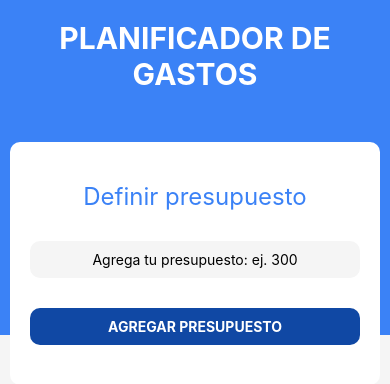
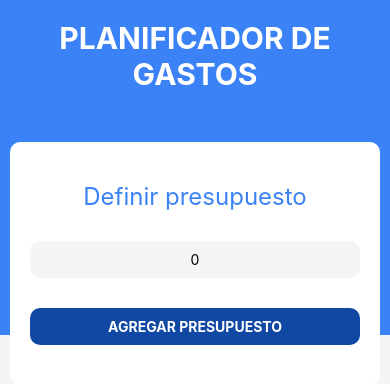
Before and after one commit to RiosAlejandro/App-Planificador-Gastos, a React Native app: screen / in a window 390 px wide. Shown: the top 384 px of the page. Built offline with nearby package versions, Linux system fonts and the light colour scheme.

Commit message:
maquetacion y estilos componente ControlPresupuesto

```diff
--- a/App.tsx
+++ b/App.tsx
@@ -1,14 +1,30 @@
-import React from 'react';
-import { StyleSheet, View } from 'react-native';
+import React, { useState } from 'react';
+import { StyleSheet, View, Alert } from 'react-native';
 import Header from './src/components/Headers';
 import NuevoPresupuesto from './src/components/NuevoPresupuesto';
+import ControlPresupuesto from './src/components/ControlPresupuesto';
 
 function App(): JSX.Element {
+  const [isValidPresupuesto, setIsValidPresupuesto] = useState(false);
+
+  const handleNuevoPresupuesto = (presupuesto: any) => {
+    if (Number(presupuesto) > 0){
+      setIsValidPresupuesto(true);
+    } else {
+      Alert.alert('Error', 'El presupuesto no puede ser 0 o menor', 'Ok');
+    }
+  };
+
   return (
     <View style={styles.contenedor}>
       <View style={styles.header}>
         <Header />
-        <NuevoPresupuesto />
+        { !isValidPresupuesto ?
+          <NuevoPresupuesto
+            handleNuevoPresupuesto={handleNuevoPresupuesto}
+          /> :
+          <ControlPresupuesto />
+        }
       </View>
     </View>
   );
--- /dev/null
+++ b/src/components/ControlPresupuesto.js
@@ -0,0 +1,35 @@
+import React from 'react';
+import { Image, StyleSheet, View } from 'react-native';
+
+const ControlPresupuesto = () => {
+  return (
+    <View style={styles.contenedor}>{/**Agregar sombras */}
+      <View style={styles.centrarGrafica}>
+        <Image
+          source={require('../assets/Materiales Planificador/img/grafico.jpg')}
+          style={styles.image}
+        />
+      </View>
+    </View>
+   );
+};
+
+const styles = StyleSheet.create({
+  contenedor: {
+      backgroundColor: '#fff',
+      marginHorizontal: 10,
+      borderRadius: 10,
+      paddingVertical: 40,
+      paddingHorizontal: 20,
+      transform: [{ translateY: 50 }],
+  },
+  centrarGrafica: {
+    alignItems: 'center',
+  },
+  image: {
+    width: 250,
+    height: 250,
+  },
+});
+
+export default ControlPresupuesto;
--- a/src/components/NuevoPresupuesto.js
+++ b/src/components/NuevoPresupuesto.js
@@ -1,7 +1,9 @@
-import React from 'react';
+import React, { useState } from 'react';
 import { Text, View, TextInput, Pressable, StyleSheet } from 'react-native';
 
-const NuevoPresupuesto = () => {
+const NuevoPresupuesto = ({handleNuevoPresupuesto}) => {
+  const [presupuesto, setPresupuesto] = useState(0);
+
   return (
     <View style={styles.contenedor}>{/**Agregar sombras */}
       <Text style={styles.label}>Definir presupuesto</Text>
@@ -9,8 +11,13 @@ const NuevoPresupuesto = () => {
         keyboardType="numeric"
         placeholder="Agrega tu presupuesto: ej. 300"
         style={styles.input}
+        value={presupuesto.toString()}
+        onChangeText={setPresupuesto}
       />
-      <Pressable style={styles.boton}>
+      <Pressable
+        style={styles.boton}
+        onPress={() => handleNuevoPresupuesto(presupuesto)}
+      >
         <Text style={styles.botonTexto}>Agregar presupuesto</Text>
       </Pressable>
     </View>
```
